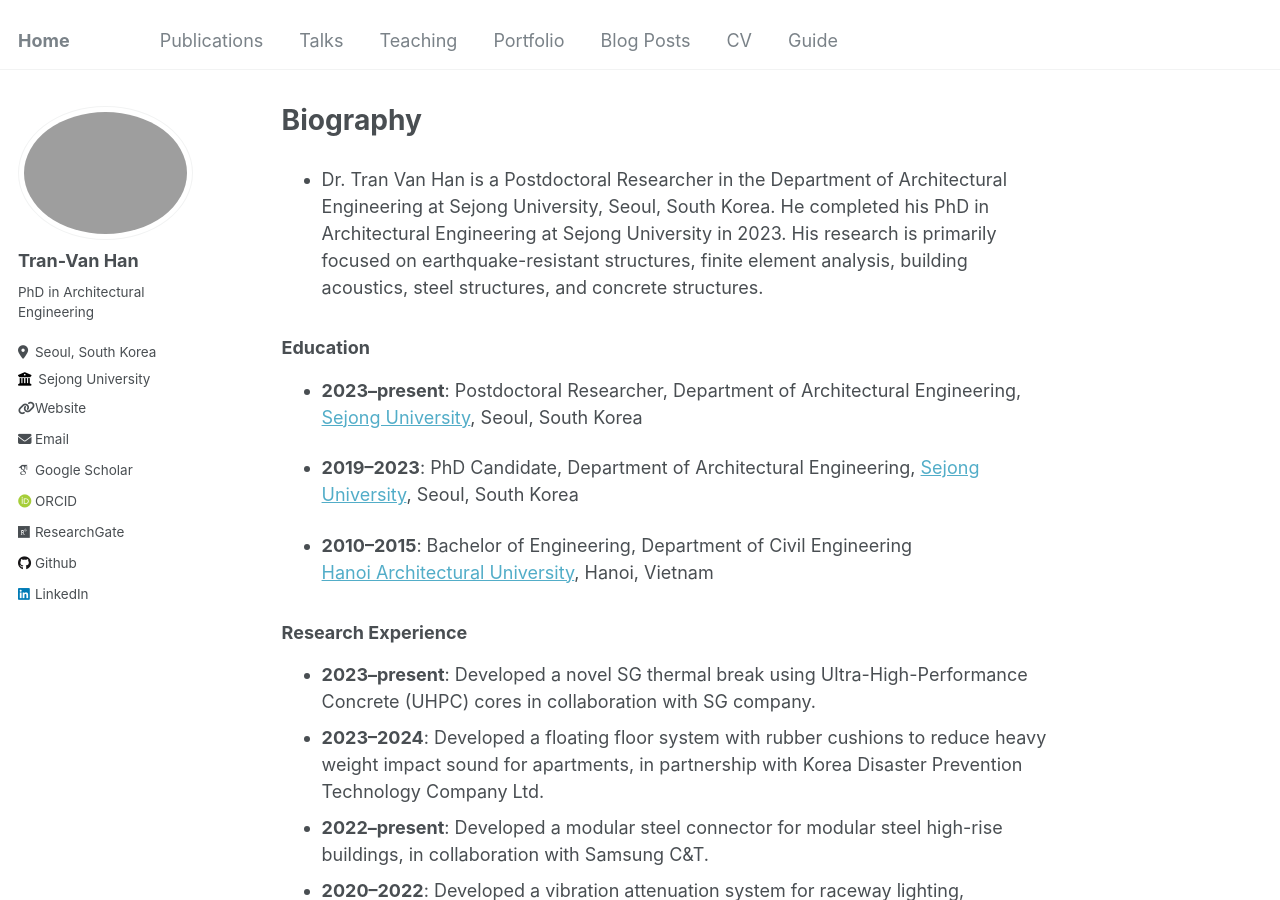
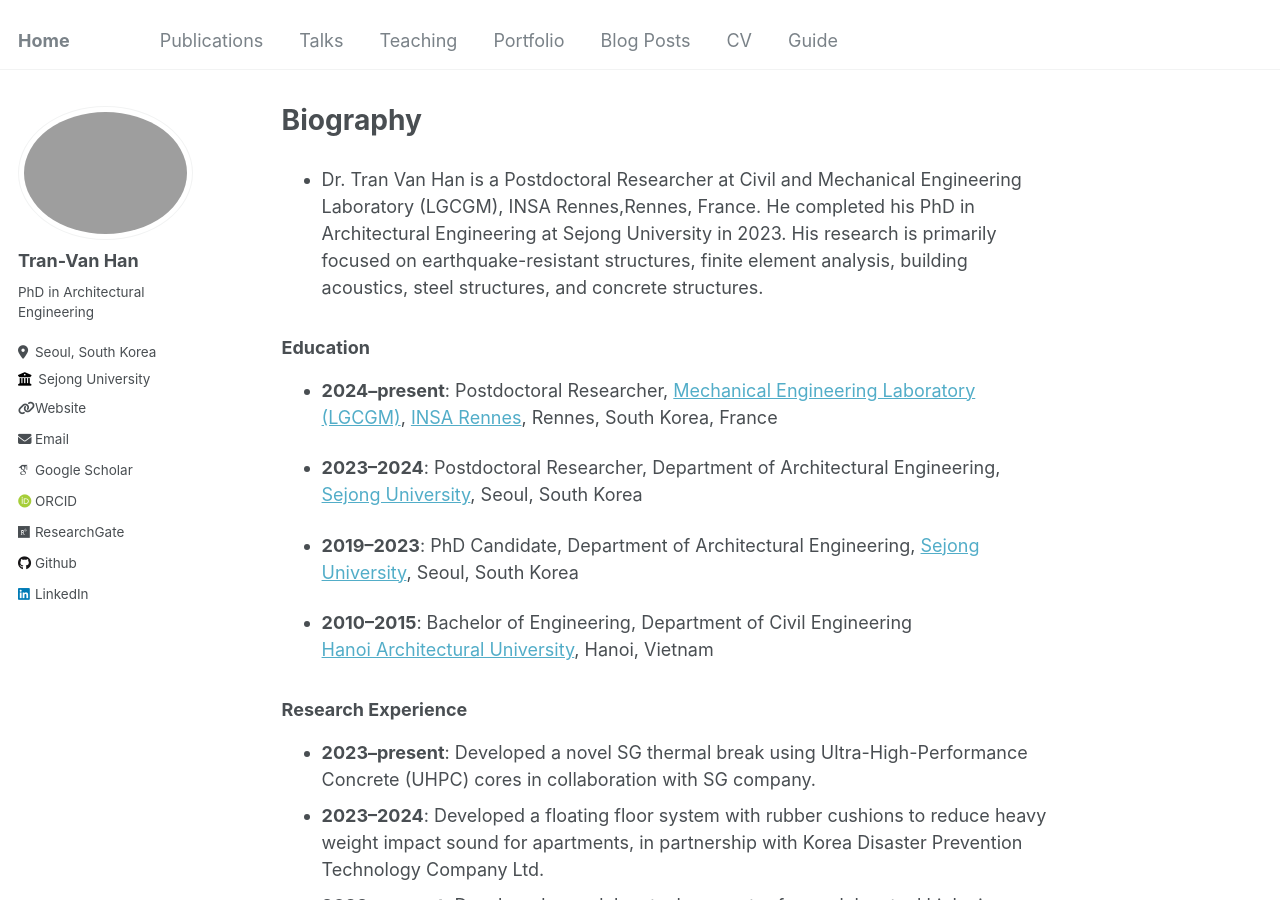
Before and after one commit to tranhan1405/tranhan1405.github.io, a Jekyll site: the page built from _pages/about.md, in a window 1280 px wide and 900 px high. Built offline with Jekyll 4.4.1, drawn with Linux system fonts in a browser that asks for light colours; some web fonts are replaced.

Commit message:
Update about.md

```diff
--- a/_pages/about.md
+++ b/_pages/about.md
@@ -7,12 +7,13 @@ redirect_from:
   - /about.html
 ---
 
-- Dr. Tran Van Han is a Postdoctoral Researcher in the Department of Architectural Engineering at Sejong University, Seoul, South Korea. He completed his PhD in Architectural Engineering at Sejong University in 2023. His research is primarily focused on earthquake-resistant structures, finite element analysis, building acoustics, steel structures, and concrete structures.
+- Dr. Tran Van Han is a Postdoctoral Researcher at Civil and Mechanical Engineering Laboratory (LGCGM), INSA Rennes,Rennes, France. He completed his PhD in Architectural Engineering at Sejong University in 2023. His research is primarily focused on earthquake-resistant structures, finite element analysis, building acoustics, steel structures, and concrete structures.
 
 
 ### Education
+- **2024–present**: Postdoctoral Researcher, [Mechanical Engineering Laboratory (LGCGM)](https://www.insa-rennes.fr/en/lgcgm.html), [INSA Rennes](https://www.insa-rennes.fr/index.html), Rennes, South Korea, France
 
-- **2023–present**: Postdoctoral Researcher, Department of Architectural Engineering,
+- **2023–2024**: Postdoctoral Researcher, Department of Architectural Engineering,
   [Sejong University](https://en.sejong.ac.kr/eng/index.do), Seoul, South Korea
 
 - **2019–2023**: PhD Candidate, Department of Architectural Engineering,
```
